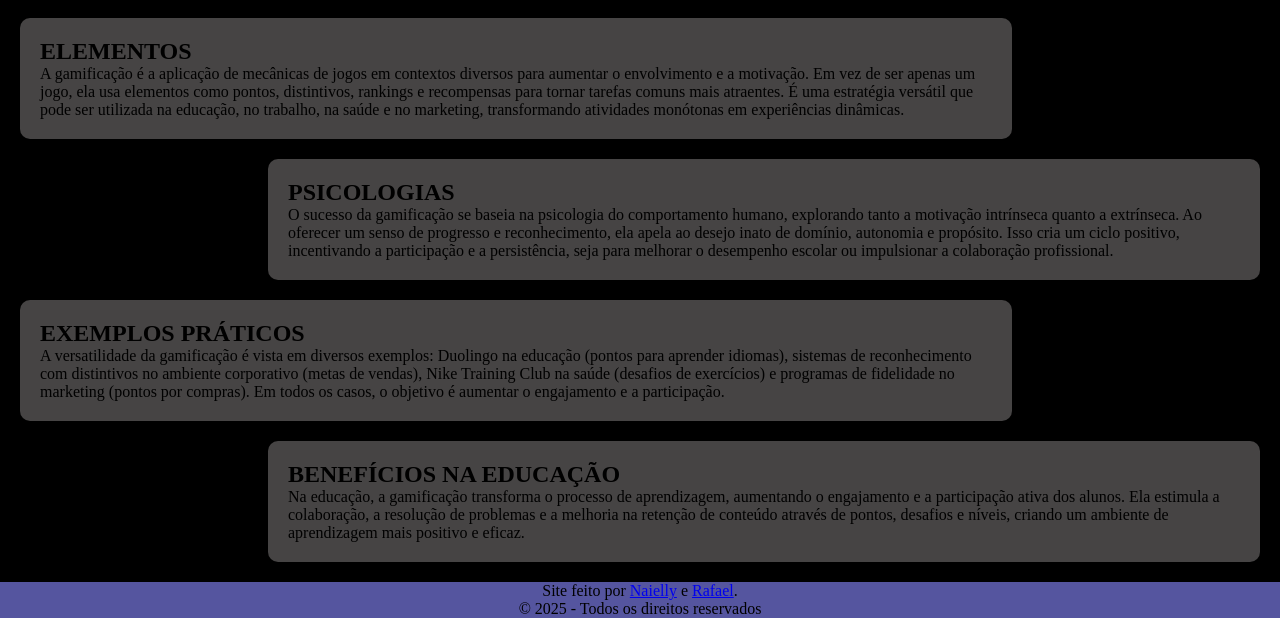
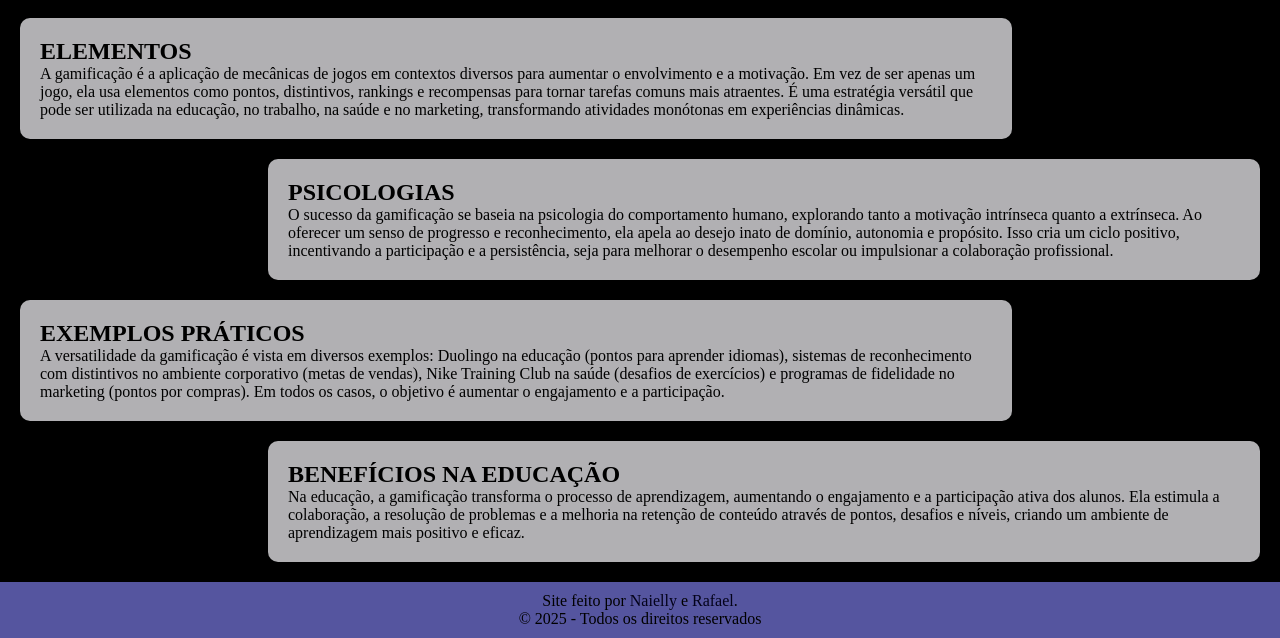
Before and after one commit to EmpresaNaielly/ProjetoDupla, a plain HTML site: page index.html in a window 1280 px wide. Shown: the part 302-940 px from the top of the page. Drawn offline with Linux system fonts and the light colour scheme.

Commit message:
09- ajustando cores

```diff
--- a/src/css/estilo.css
+++ b/src/css/estilo.css
@@ -4,9 +4,8 @@
     box-sizing: border-box;
 }
 :root{
-    --fundoBloco: #DEDCE3;
+    --fundoBloco: #b1b0b3;
     --fundoFooter: #415EF0;
-
 }
 
 header{
@@ -25,19 +24,18 @@ header h1{
     background-color: rgba(0, 0, 0, 0.479);
     padding: 20px;
     width: 300px;
-
-
 }
 
 header p{
     color:rgb(248, 248, 248);
-    width: 500px;
+    max-width: 500px;
+    min-width: 300px;
     margin-left: 10%;
     margin-top: 50px;
     background-color: rgba(0, 0, 0, 0.555);
     padding: 10px;
+}
 
-}
 main{
     display:flex;
     gap:20px;
@@ -49,7 +47,7 @@ main{
 .bloco{
     width: 80%;
     padding: 20px;
-    background-color: rgba(110, 107, 107, 0.637);
+    background-color: var(--fundoBloco);
     border-radius: 10px;
 }
 
@@ -68,11 +66,18 @@ footer{
     text-align: center;
     flex-direction: column;
     max-width: 100%;
+    padding: 10px;
     background-color: rgba(10, 10, 117, 0.692);
     color: rgb(0, 0, 0);
+}
+
+footer a{
+    color: rgb(3, 2, 26);
     text-decoration: none;
+    transition: .2s;
 }
 
 footer a:hover{
-    color: darkgray
+    color: darkgray;
+    text-decoration: underline 1px darkgray;
 }
```
